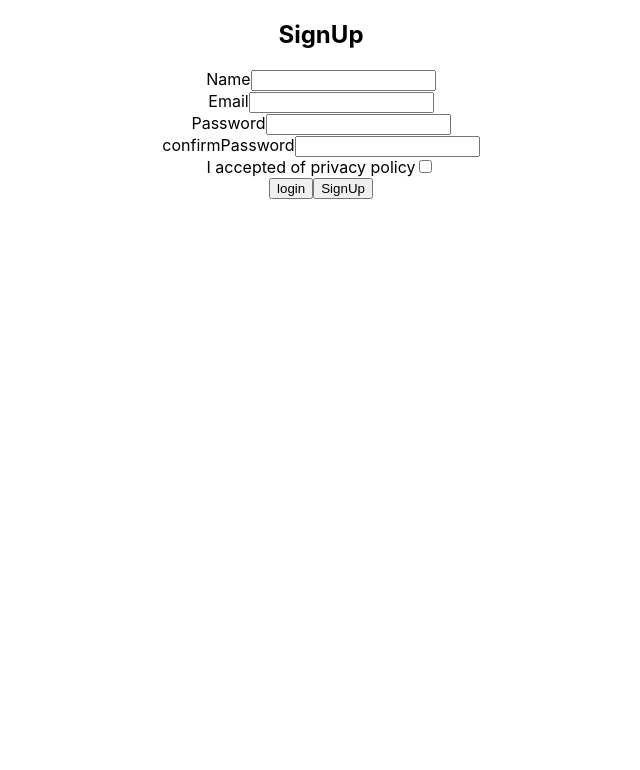
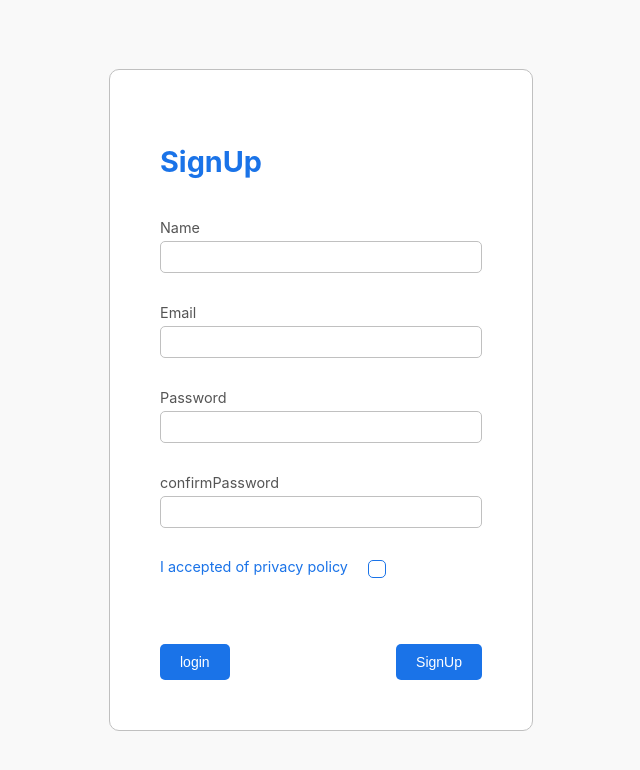
Before and after one commit to mohammadAlii8/ReactForm, a React (Create React App) app: page / in a window 1280 px wide. Shown: the top 770 px of the page, without its empty margins (319-959 px from the left). Built offline with nearby package versions, Linux system fonts and the light colour scheme.

Commit message:
styles complete and add to Signup.js

```diff
--- a/src/Components/SignUp.js
+++ b/src/Components/SignUp.js
@@ -3,6 +3,7 @@
 import { ToastContainer } from "react-toastify";
 import "react-toastify/dist/ReactToastify.css";
 import { notify } from "./toast";
+import styles from "./SignUp.module.css";
 
 const SignUp = () => {
   const [data, setData] = useState({
@@ -49,12 +50,17 @@
   };
 
   return (
-    <div>
-      <form onSubmit={submitHandler}>
-        <h2>SignUp</h2>
-        <div>
+    <div className={styles.container}>
+      <form onSubmit={submitHandler} className={styles.formContainer}>
+        <h2 className={styles.header}>SignUp</h2>
+        <div className={styles.formField}>
           <label>Name</label>
           <input
+            className={
+              errors.name && touched.name
+                ? styles.uncompleted
+                : styles.formInput
+            }
             type="text"
             name="name"
             value={data.name}
@@ -63,9 +69,14 @@
           />
           {errors.name && touched.name && <span>{errors.name}</span>}
         </div>
-        <div>
+        <div className={styles.formField}>
           <label>Email</label>
           <input
+            className={
+              errors.email && touched.email
+                ? styles.uncompleted
+                : styles.formInput
+            }
             type="text"
             name="email"
             value={data.email}
@@ -74,9 +85,14 @@
           />
           {errors.email && touched.email && <span>{errors.email}</span>}
         </div>
-        <div>
+        <div className={styles.formField}>
           <label>Password</label>
           <input
+            className={
+              errors.Password && touched.Password
+                ? styles.uncompleted
+                : styles.formInput
+            }
             type="text"
             name="Password"
             value={data.Password}
@@ -87,9 +103,14 @@
             <span>{errors.Password}</span>
           )}
         </div>
-        <div>
+        <div className={styles.formField}>
           <label>confirmPassword</label>
           <input
+            className={
+              errors.confirmPassword && touched.confirmPassword
+                ? styles.uncompleted
+                : styles.formInput
+            }
             type="text"
             name="confirmPassword"
             value={data.confirmPassword}
@@ -100,7 +121,8 @@
             <span>{errors.confirmPassword}</span>
           )}
         </div>
-        <div>
+        <div className={styles.formField}>
+          <div className={styles.checkBoxContainer}>
             <label>I accepted of privacy policy</label>
             <input
               type="checkbox"
@@ -109,11 +131,12 @@
               onChange={changeHandler}
               onFocus={focusHandler}
             />
+          </div>
           {errors.isAccepted && touched.isAccepted && (
             <span>{errors.isAccepted}</span>
           )}
         </div>
-        <div>
+        <div className={styles.formButtons}>
           <button>login</button>
           <button type="submit">SignUp</button>
         </div>
--- a/src/Components/SignUp.module.css
+++ b/src/Components/SignUp.module.css
@@ -0,0 +1,165 @@
+.container {
+  display: flex;
+  justify-content: center;
+  background-color: #f9f9f9;
+  min-height: 100vh;
+  align-items: center;
+}
+
+.formContainer {
+  border: 1px solid silver;
+  width: fit-content;
+  padding: 50px;
+  margin: 50px;
+  border-radius: 10px;
+  height: fit-content;
+  background-color: #fff;
+}
+
+.header {
+  text-align: left;
+  margin-bottom: 40px;
+  font-size: 1.8rem;
+  color: #1a73e8;
+}
+
+.formField {
+  display: flex;
+  flex-direction: column;
+  margin-bottom: 10px;
+  height: 75px;
+}
+
+.formField label {
+  text-align: left;
+  margin-bottom: 5px;
+  color: rgb(85, 85, 85);
+  font-size: 0.9rem;
+}
+
+.formInput {
+  width: 300px;
+  height: 30px;
+  border-radius: 5px;
+  padding: 0px 10px;
+  border: 1px solid silver;
+  transition: all 0.2s ease-in;
+}
+
+.uncompleted {
+  width: 300px;
+  height: 30px;
+  border-radius: 5px;
+  padding: 0px 10px;
+  border: 1px solid red;
+  transition: all 0.2s ease-in;
+}
+
+.formInput:focus,
+.uncompleted:focus {
+  outline: none;
+  line-height: 30px;
+  height: 30px;
+  border: 1px solid #1a73e8;
+}
+
+.formField span {
+  height: 10px;
+  text-align: left;
+  margin-top: 5px;
+  width: fit-content;
+  font-size: 0.7rem;
+  color: red;
+  line-height: 10px;
+  padding: 2px 3px;
+  border-radius: 3px;
+  background-color: rgba(255, 0, 0, 0.175);
+}
+
+.checkBoxContainer {
+  display: flex;
+  font-size: 0.85rem;
+  flex-direction: row !important;
+  align-items: center;
+  height: 20px !important;
+  text-align: center;
+}
+
+.formField:nth-child(6) label {
+  color: #1a73e8;
+}
+
+input[type="checkbox"] {
+  margin-left: 20px;
+  width: 18px;
+  height: 18px;
+  border: 1px solid #1a73e8;
+  appearance: none;
+  border-radius: 5px;
+  transition: all 0.2s ease-in;
+}
+
+input[type="checkbox"]:checked {
+  width: 18px;
+  height: 18px;
+  background-color: #1a73e8;
+  border-radius: 50%;
+}
+
+input[type="checkbox"]:focus {
+  height: 18px;
+  width: 18px;
+  outline: none;
+  border: 2px solid #004aaa;
+}
+
+.formButtons {
+  display: flex;
+  justify-content: space-between;
+  align-items: center;
+}
+
+.formButtons button {
+  background-color: #1a73e8;
+  padding: 10px 20px;
+  color: #fff;
+  border-radius: 5px;
+  border: none;
+  font-size: 0.875rem;
+  font-weight: 500;
+  transition: all 0.1s ease-in;
+  cursor: pointer;
+}
+
+.formButtons button:hover {
+  background-color: #004aaa;
+}
+
+.formButtons a {
+  color: #1a73e8;
+  text-decoration: none;
+  transition: all 0.1s ease-in;
+  font-weight: 700;
+}
+
+.formButtons a:hover {
+  color: #004aaa;
+}
+@media (max-width: 440px) {
+  .formContainer {
+    padding: 20px;
+    margin: 50px 20px;
+  }
+
+  .formContainer {
+    width: 90%;
+  }
+
+  .formInput {
+    width: 90%;
+  }
+
+  .uncompleted {
+    width: 90%;
+  }
+}
```
Lines whose indentation alone changed are shown as unchanged.
